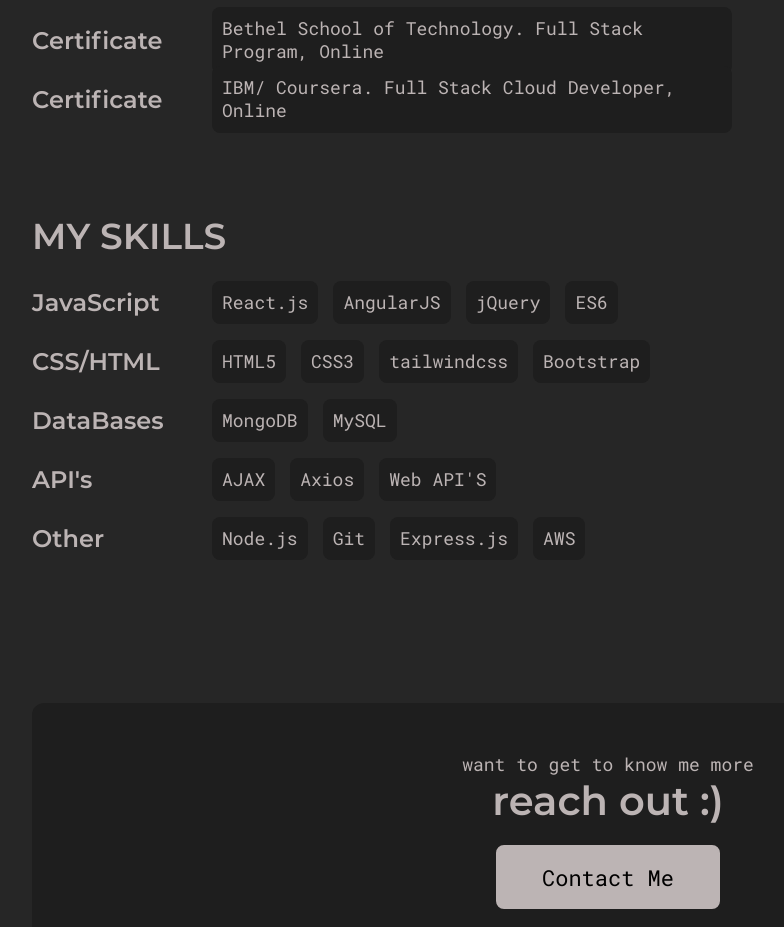
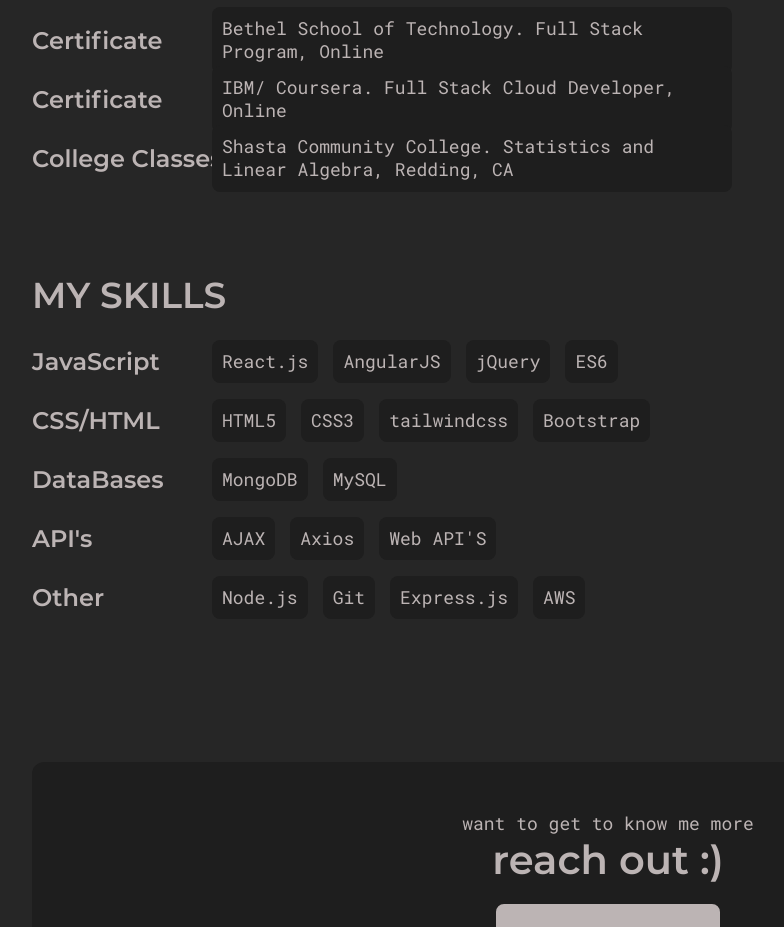
Before and after one commit to dmcmichae1/Portfolio, a React (Create React App) app: page /about in a window 1280 px wide. Shown: the part 1160-2087 px from the top of the page, without its empty margins (32-816 px from the left). Built offline with nearby package versions, Linux system fonts and the light colour scheme.

Commit message:
added education

```diff
--- a/src/Pages/About.js
+++ b/src/Pages/About.js
@@ -148,6 +148,12 @@ export default function About() {
                 title="Certificate"
                 items={['IBM/ Coursera. Full Stack Cloud Developer, Online']}
               />
+              <AboutInfoItem
+                title="College Classes"
+                items={[
+                  'Shasta Community College. Statistics and Linear Algebra, Redding, CA',
+                ]}
+              />
             </div>
             <div className="about__info__item">
               <h1 className="about__info__heading">My Skills</h1>
```
